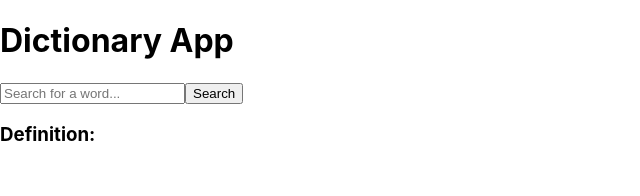
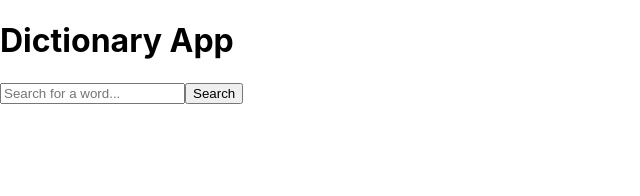
Before and after one commit to ChandGoyal/Buildout-X-Dictionary, a React (Create React App) app: page / in a window 1280 px wide. Shown: the top 196 px of the page, without its empty margins (0-640 px from the left). Built offline with nearby package versions, Linux system fonts and the light colour scheme.

Commit message:
Fix Result Display View

```diff
--- a/src/App.css
+++ b/src/App.css
@@ -1,5 +1,6 @@
 .App {
   text-align: center;
+  margin-top: 50px;
 }
 
 .App-logo {
--- a/src/App.js
+++ b/src/App.js
@@ -28,7 +28,7 @@ function App() {
   return (
     <div>
       <h1>Dictionary App</h1>
-      <div className="search-container">
+      <div>
         <input
           type="text"
           value={searchTerm}
@@ -36,9 +36,16 @@ function App() {
           placeholder="Search for a word..."
         />
         <button onClick={handleSearch}>Search</button>
-        <h3>Definition:</h3>
       </div>
-      <div className="result">{searchResult && <p>{searchResult}</p>}</div>
+
+      <div>
+        {searchResult && (
+          <div>
+            <h3>Definition:</h3>
+            <p>{searchResult}</p>
+          </div>
+        )}
+      </div>
     </div>
   );
 }
```
